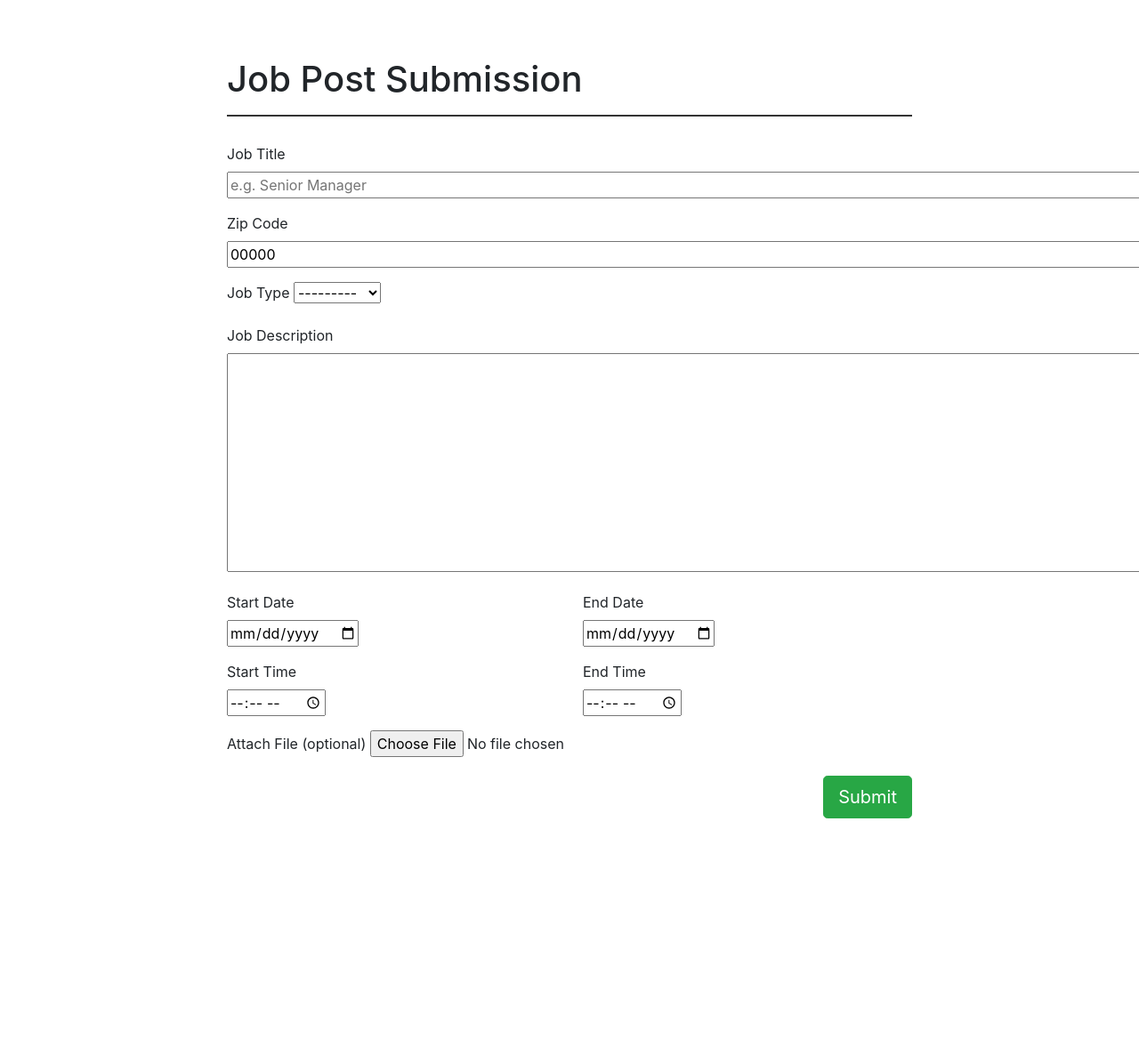
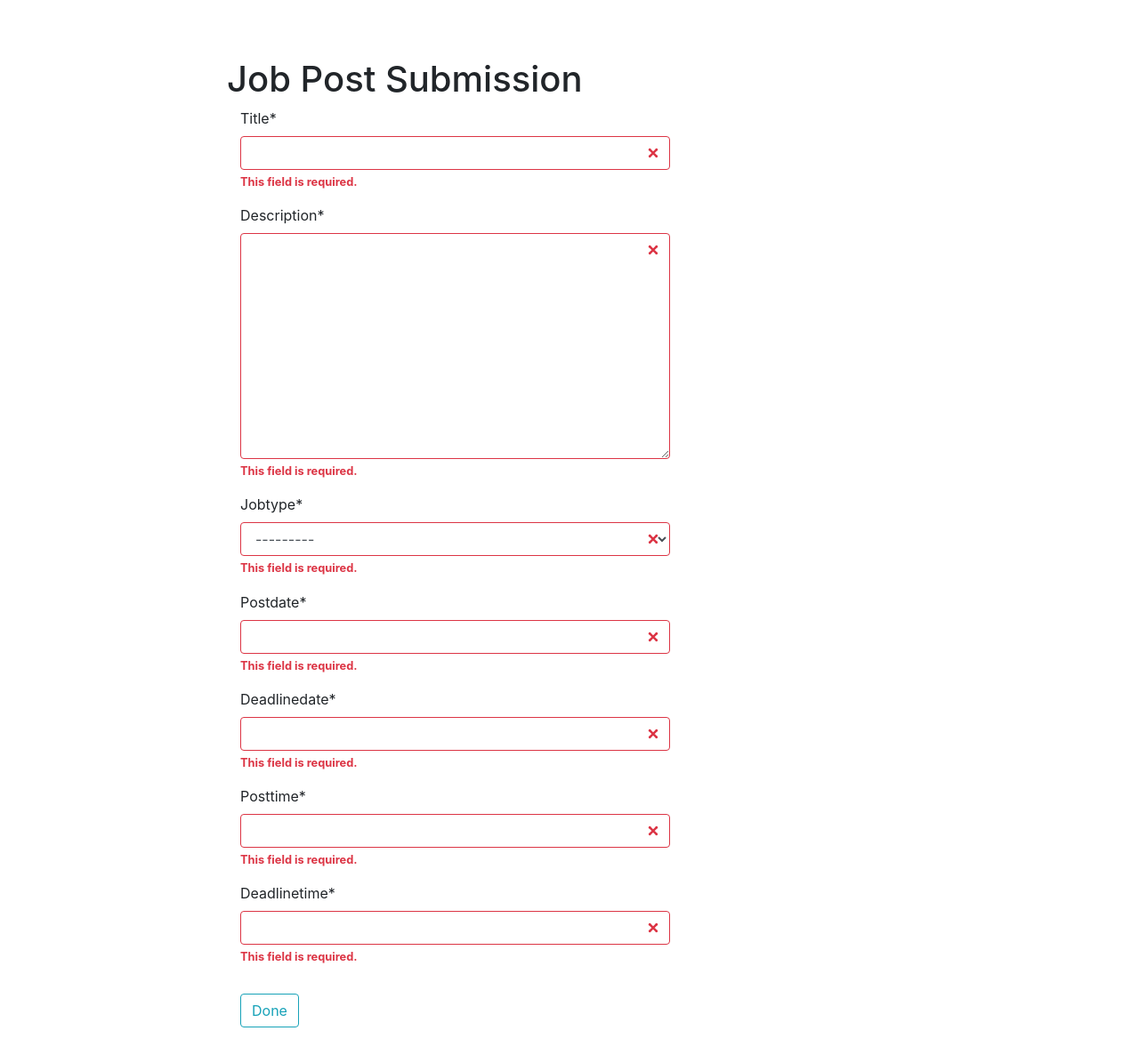
Before and after one commit to mwill279/Team-33-Aviation-portal, a Django app: page /jobpost/ in a window 1280 px wide; the page is wider, and only the part inside the window is pictured. Shown: the part 91-1277 px from the top of that part at 89% size. Before the commit the page ends 1011 px from the top of that part, so only its background shows below. Run offline with Django 3.2, Linux system fonts and the light colour scheme; data comes from the database, SQL or seed files in the repository; style sheets or scripts are compiled from the project's sources; some libraries are stand-ins or nearby versions.

Commit message:
same old null problem with user_id

```diff
--- a/aviation-project/aviation/settings.py
+++ b/aviation-project/aviation/settings.py
@@ -102,7 +102,7 @@ WSGI_APPLICATION = 'aviation.wsgi.application'
 DATABASES = {
     'default': {
         'ENGINE': 'django.db.backends.postgresql_psycopg2',
-        'NAME': 'new_ajb',
+        'NAME': 'new_ajb_db',
         'USER': 'postgres',
         'PASSWORD': 'danydb1270', #Put the password that you used for PostrgeSQL
         'HOST': 'localhost',
--- a/aviation-project/aviation/urls.py
+++ b/aviation-project/aviation/urls.py
@@ -20,7 +20,7 @@ from django.conf.urls.static import static
 
 from postjob import views as postjob_views
 
-from aviation_job_board.views import home_view, companypage_view, postjob_view, chooseRegister_view, chatRoom_view, searchpage_view
+from aviation_job_board.views import home_view, companypage_view, postjob_view, chooseRegister_view, chatRoom_view, searchpage_view, postjob_view
 from users import views as user_views
 from events_app.views import events_view
 urlpatterns = [
@@ -47,7 +47,7 @@ urlpatterns = [
     path('password-reset-confirm/<uidb64>/<token>/', auth_views.PasswordResetConfirmView.as_view(template_name='users/password_reset_confirm.html'), name='password_reset_confirm'),
     path('password-reset-complete/', auth_views.PasswordResetCompleteView.as_view(template_name='users/password_reset_complete.html'), name='password_reset_complete'),
     path('oauth/', include('social_django.urls', namespace='social')),
-    path('postjob/', postjob_views.posting, name='posting'),
+    path('postjob/', postjob_view, name='posting'),
     path('jobsearch/', postjob_views.jobsearch, name='jobsearch'),
     path('jobsearch/<int:job_id>/', postjob_views.job_detail, name='job_detail'),
     path('userprofile/', user_views.jobseeker_profile_view, name = 'userProfile-home'),
--- a/aviation-project/aviation_job_board/views.py
+++ b/aviation-project/aviation_job_board/views.py
@@ -1,4 +1,5 @@
-from django.shortcuts import render
+from django.shortcuts import render, redirect
+from django.contrib import messages
 
 # Create your views here.
 from django.http import HttpResponse
@@ -8,6 +9,7 @@ from postjob.forms import PostingForm
 from users.decorators import unauthenticated_user, allowed_users
 from django.contrib.auth.models import Group
 from users.models import User, Users
+from postjob.models import Jobform
 
 # Create your views here.
 
@@ -64,17 +66,29 @@ def searchpage_view(request, *args, **kwargs):
     return render(request, "search.html", {})
 
 def postjob_view(request, *args, **kwargs):
+    pj_form = PostingForm(request.POST)
     if request.method == 'POST':
-        filled_form = PostingForm(request.POST)
-        if filled_form.is_valid():
-            filled_form.save()
-            note = '%s Posting submitted!!' %(filled_form.cleaned_data['title'],)
-            new_form = PostingForm()
-            return render(request, 'post_job.html', {'postingform':new_form, 'note':note})
-    else:
-        form = PostingForm()
-        return render(request, 'post_job.html', {'postingform':form})
-    return render(request, "post_job.html", {})
+        pj_form = PostingForm(request.POST)
+        if pj_form.is_valid():
+            title = pj_form.cleaned_data['title']
+            description = pj_form.cleaned_data['description']
+            #zipcode = pj_form.cleaned_data['zipcode']
+            postdate = pj_form.cleaned_data['postdate']
+            posttime = pj_form.cleaned_data['posttime']
+            deadlinedate = pj_form.cleaned_data['deadlinedate']
+            deadlinetime = pj_form.cleaned_data['deadlinetime']
+            id = request.user.id
+            Jobform.objects.filter(user_id=id).update(title=title, description=description, postdate=postdate, posttime=posttime, deadlinedate=deadlinedate, deadlinetime=deadlinetime)
+            #message.success(request, f'Your job has been posted!')
+            #pj_form.save()
+            return redirect('company_profile')
+        else:
+            pj_form = PostingForm(request.POST)
+
+    context = {
+        'pj_form': pj_form,
+    }
+    return render(request, "post_job.html", context)
 
 def chooseRegister_view(request, *args, **kwargs):
     return render(request, "choose_register.html", {})
--- a/aviation-project/postjob/forms.py
+++ b/aviation-project/postjob/forms.py
@@ -21,26 +21,17 @@ class DateTimeInput(forms.DateTimeInput):
 class PostingForm(forms.ModelForm):
 
     #jobtype = forms.ModelChoiceField(queryset=Jobtype.objects, empty_label=None,  widget=forms.RadioSelect)
+
+    title = forms.TextInput(attrs={'size':150, 'placeholder': 'e.g. Senior Manager'}),
+    description = forms.Textarea(attrs={'rows':10, 'cols':150}),
+    zipcode = forms.TextInput(attrs={'size':150, 'placeholder': 'e.g. 11111'}),
+    # 'post': DateTimeInput(),
+    # 'deadline': DateTimeInput(),
+    postdate = DateInput(),
+    posttime = TimeInput(),
+    deadlinedate = DateInput(),
+    deadlinetime = TimeInput(),
+
     class Meta:
         model = Jobform
-        fields = "__all__"
-        labels = {
-            'title': 'Title',
-            'decription': 'Description',
-            'jobtype': 'Job Type',
-            'postdate': 'Post Date',
-            'deadlinedate': 'Deadline Date',
-            'posttime': 'Post Time',
-            'deadlinetime': 'Deadline Time'
-            }
-        widgets = {
-            'title': forms.TextInput(attrs={'size':150, 'placeholder': 'e.g. Senior Manager'}),
-            'description': forms.Textarea(attrs={'rows':10, 'cols':150}),
-            'zipcode': forms.TextInput(attrs={'size':150, 'placeholder': 'e.g. 11111'}),
-            # 'post': DateTimeInput(),
-            # 'deadline': DateTimeInput(),
-            'postdate': DateInput(),
-            'posttime': TimeInput(),
-            'deadlinedate': DateInput(),
-            'deadlinetime': TimeInput(),
-            }
+        fields = ['title', 'description', 'jobtype', 'postdate', 'deadlinedate', 'posttime', 'deadlinetime']
--- a/aviation-project/postjob/models.py
+++ b/aviation-project/postjob/models.py
@@ -3,6 +3,7 @@ from django.core.validators import MinLengthValidator
 from datetime import date, time, datetime
 from datetime import timedelta
 from datetime import timezone
+from django.contrib.auth.models import User
 # Create your models here.
 class Jobtype(models.Model):
     name = models.CharField(max_length=50)
@@ -10,6 +11,7 @@ class Jobtype(models.Model):
         return self.name
 
 class Jobform(models.Model):
+    user = models.OneToOneField(User, on_delete=models.CASCADE)
     title = models.CharField(max_length=100)
     jobtype = models.ForeignKey(Jobtype, on_delete=models.CASCADE)
     #jobtype = models.ManyToManyField(Jobtype)
--- a/aviation-project/templates/post_job.html
+++ b/aviation-project/templates/post_job.html
@@ -1,89 +1,24 @@
 {% extends "base.html" %}
+{% load crispy_forms_tags %}
 {% block content %}
 
 <div class="container" style="top:50px; position:relative; ">
 
     <h1 >Job Post Submission</h1>
 
-    <hr style="border: none; background-color: #333; color: #333; margin-bottom: 30px; height: 2px;">
-
-    <form action="{% url 'post_job' %}" method="post">
-    {% csrf_token %}
-
+    <div class = "col-md-8">
+<div class="content-section">
+    <form method="POST">
+        {% csrf_token %}
+        <fieldset class="form-group">
+            {{ pj_form|crispy }}
+        </fieldset>
         <div class="form-group">
-            <label for="JobTitle">Job Title</label>
-            {% comment %} <input class="form-control" id="JobTitle" placeholder="e.g. Senior Manager"> {% endcomment %}
-            {{ postingform.title }}
+            <button class="btn btn-outline-info" type="submit">Done</button>
         </div>
-
-        <div class="form-group">
-            <label for="Zipcode">Zip Code</label>
-            {{ postingform.zipcode }}
-        </div>
-
-        <div class="form-group">
-            <label for="JobType">Job Type</label>
-            {{ postingform.jobtype }}
-        </div>
-
-        <div class="form-group">
-            <label for="JobDescription">Job Description</label>
-            {{ postingform.description }}
-        </div>
-
-        <div class="row">
-            <div class="col">
-                <div class="form-group">
-                    <label for="StartDate">Start Date</label>
-                    <br>
-                    {{ postingform.postdate }}
-                </div>
-            </div>
-
-            <div class="col">
-                <div class="form-group">
-                    <label for="EndDate">End Date</label>
-                    <br>
-                    {{ postingform.deadlinedate }}
-                </div>
-            </div>
-
-        </div>
-
-        <div class="row">
-            <div class="col">
-                <div class="form-group">
-                    <label for="StartTime">Start Time</label>
-                    <br>
-                    {{ postingform.posttime }}
-                </div>
-            </div>
-
-
-            <div class="col">
-                <div class="form-group">
-                    <label for="EndTime">End Time</label>
-                    <br>
-                    {{ postingform.deadlinetime }}
-                </div>
-            </div>
-
-
-        </div>
-
-
-
-        <div class="form-group">
-            <label for="Attachment">Attach File (optional)</label>
-            <input type="file" class="Attachment" id="Attachment">
-        </div>
-
-        <button type="submit" class="btn btn-success btn-lg float-right ">Submit</button>
-
     </form>
-
-
 </div>
+    </div>
 
 
 
```
Also changed, not shown: aviation-project/media/company_logos/9182abf3-5fa8-41e8-822a-90e6a0299944_bua8yaY.JPG (added), aviation-project/media/profile_pics/aa_logo.jpg (added), aviation-project/postjob/migrations/0001_initial.py, aviation-project/postjob/migrations/0002_jobform_zipcode.py (deleted), 3 other files.
